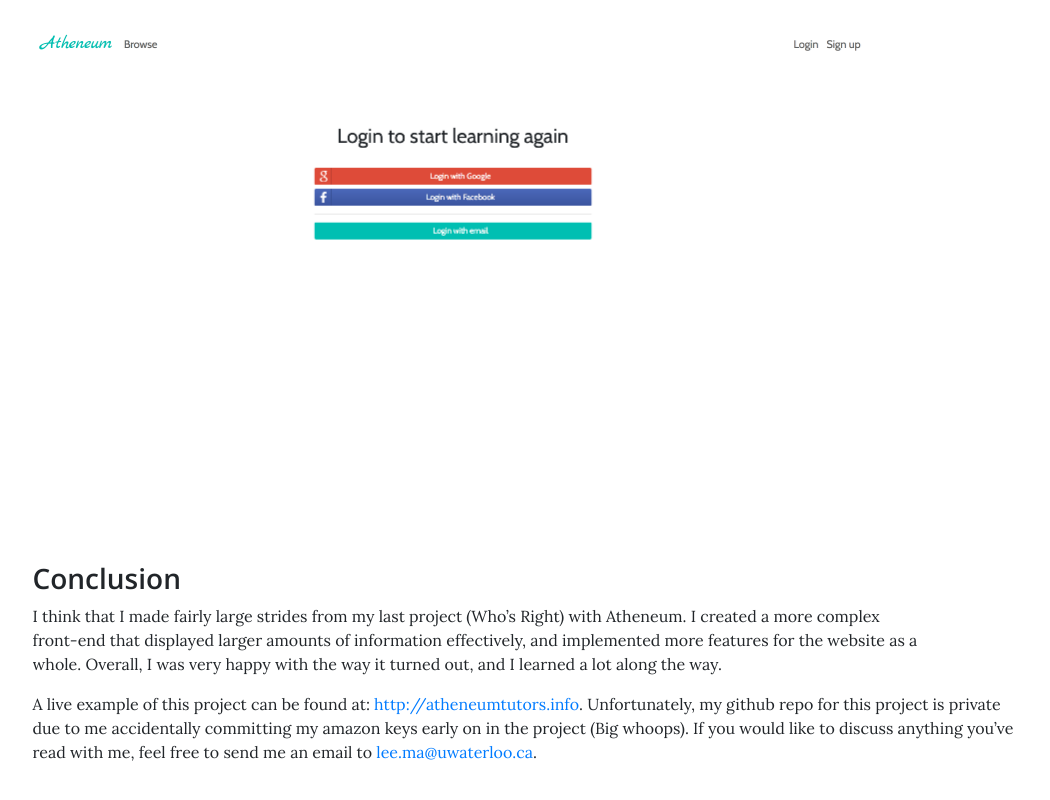
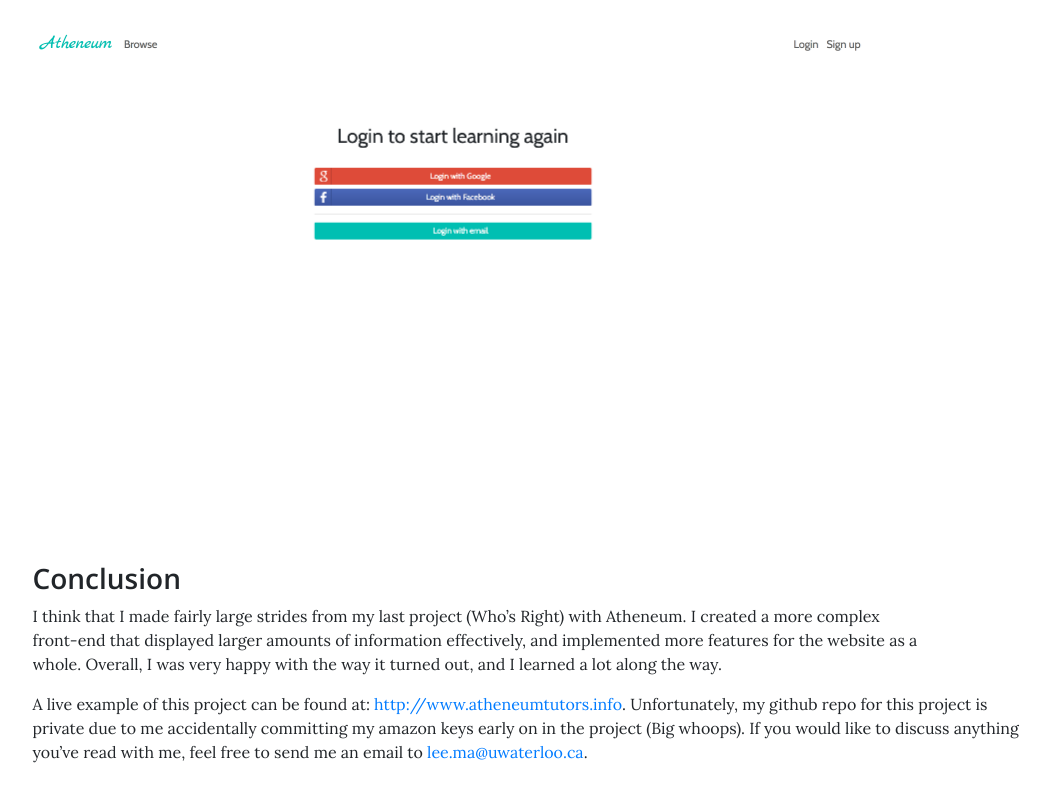
Before and after one commit to lee-ma/leema.ca, a React (Create React App) app: page /atheneum in a window 1280 px wide. Shown: the part 4423-5223 px from the top of the page, without its empty margins (160-1210 px from the left). Built offline with nearby package versions, Linux system fonts and the light colour scheme.

Commit message:
fixed atheneum project

```diff
--- a/src/atheneumblog.js
+++ b/src/atheneumblog.js
@@ -40,7 +40,7 @@ class AtheneumBlog extends React.Component {
               <h3 className="subheader">Conclusion</h3>
               <p className="blog-body">I think that I made fairly large strides from my last project (Who’s Right) with Atheneum. I created a more complex front-end that displayed larger amounts of information effectively, and implemented more features for the website as a whole. Overall, I was very happy with the way it turned out, and I learned a lot along the way.</p>
               <span className="blog-ender">
-                A live example of this project can be found at: <a href="http://atheneumtutors.info">http://atheneumtutors.info</a>. Unfortunately, my github repo for this project is private due to me accidentally committing my amazon keys early on in the project (Big whoops). If you would like to discuss anything you’ve read with me, feel free to send me an email to <a href="mailto:lee.ma@uwaterloo.ca">lee.ma@uwaterloo.ca</a>.
+                A live example of this project can be found at: <a href="http://www.atheneumtutors.info">http://www.atheneumtutors.info</a>. Unfortunately, my github repo for this project is private due to me accidentally committing my amazon keys early on in the project (Big whoops). If you would like to discuss anything you’ve read with me, feel free to send me an email to <a href="mailto:lee.ma@uwaterloo.ca">lee.ma@uwaterloo.ca</a>.
               </span>
             </div>
           </div>
```
